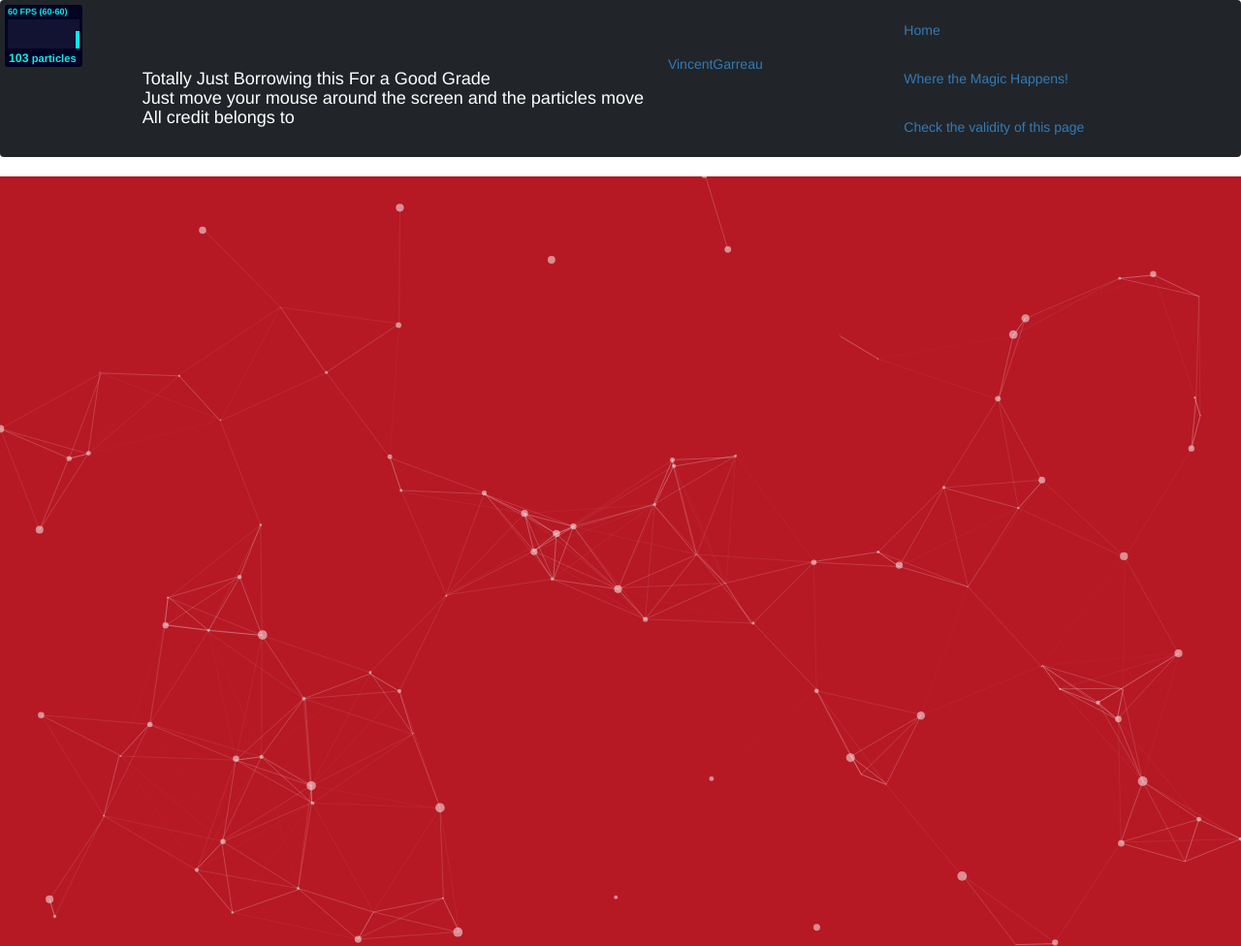
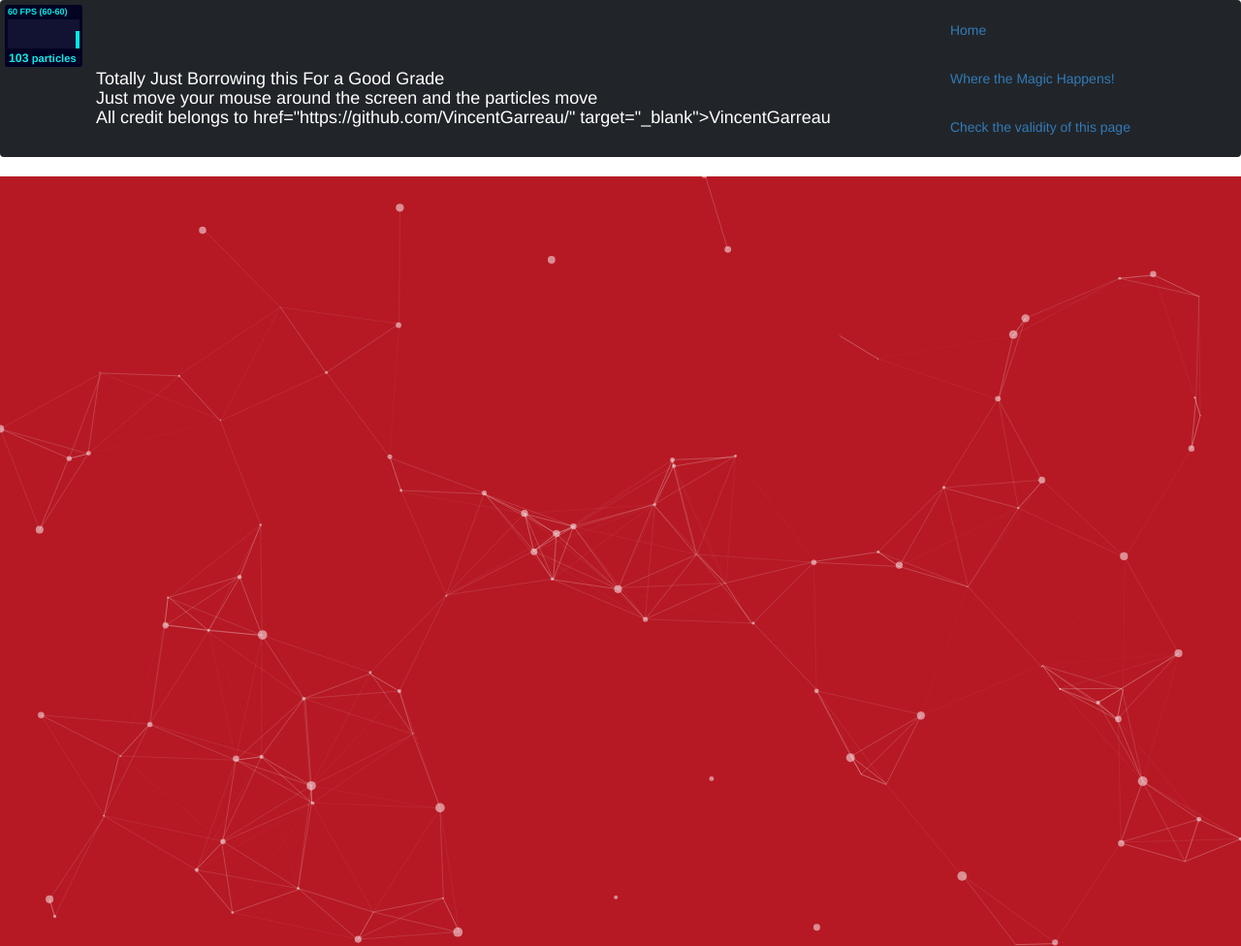
Before and after one commit to Houston37F/New-Final-Project-Set-Up, a website: page pages/demo/second-page.html in a window 1280 px wide. Shown: the top 976 px of the page at 97% size. Drawn offline with nearby package versions, Linux system fonts and the light colour scheme.

Commit message:
Update second-page.html

```diff
--- a/pages/demo/second-page.html
+++ b/pages/demo/second-page.html
@@ -18,7 +18,9 @@
 <nav class="navbar navbar-expanded-sm bg-dark navbar-dark navbar-fixed">
   <div class="container-fluid">
 	<div class="navbar-header">
-	  <a class="navbar-brand" href="#">Totally Just Borrowing this For a Good Grade <br> Just move your mouse around the screen and the particles move <br> All credit belongs to <a href="https://github.com/VincentGarreau/" target="_blank">VincentGarreau</a></a>
+	  <a class="navbar-brand" href="#">Totally Just Borrowing this For a Good Grade
+		  <br> Just move your mouse around the screen and the particles move
+		  <br> All credit belongs to href="https://github.com/VincentGarreau/" target="_blank">VincentGarreau</a>
 	</div>
 	<ul class="nav navbar-nav">
 	  <li class="active"><a href="../../index.html">Home</a></li>
```
